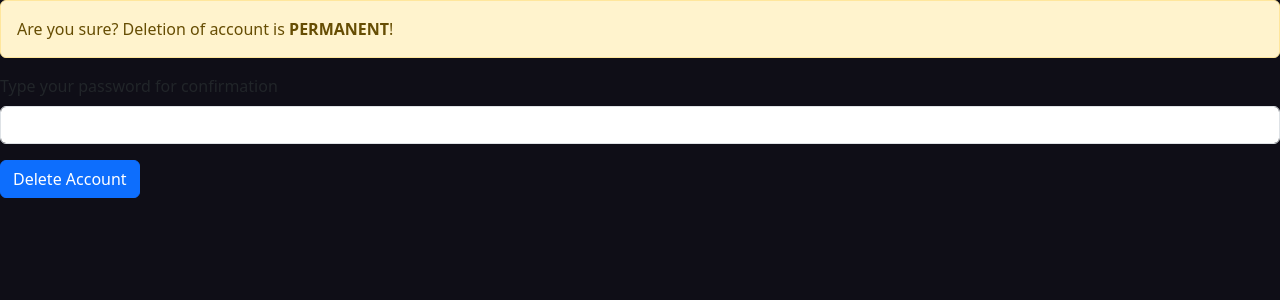
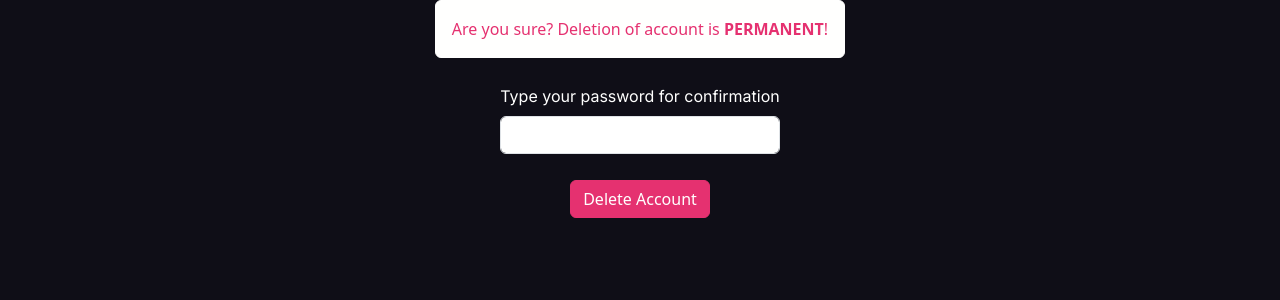
Before and after one commit to ReiNelku/FavHP, a Flask app: page /delete in a window 1280 px wide. Shown: the part 179-479 px from the top of the page. Run offline with Flask 3, Linux system fonts and the light colour scheme; a user stored in the database is signed in; some libraries are stand-ins or nearby versions.

Commit message:
Update style of forms

```diff
--- a/static/styles.css
+++ b/static/styles.css
@@ -25,3 +25,52 @@ h1 {
     padding-bottom: 5px;
     border-bottom: 2px solid #e53170;
 }
+
+.form {
+    display: flex;
+    flex-direction: column;
+    gap: 10px;
+    align-items: center;
+}
+
+.mb-3 {
+    color: #fffffe;
+    font-family: "Inter";
+}
+
+a {
+    color: #ff8906;
+}
+
+.alert-warning {
+    --bs-alert-color: #e53170;
+    --bs-alert-bg:  #fffffe;
+    --bs-alert-border-color: #fffffe;
+}
+
+.btn-primary {
+    --bs-btn-color: #fffffe;
+    --bs-btn-bg: #ff8906;
+    --bs-btn-border-color: #ff8906;
+    --bs-btn-hover-color: #fffffe;
+    --bs-btn-hover-bg: #f25f4c;
+    --bs-btn-hover-border-color: #f25f4c;
+    --bs-btn-active-color: #fffffe;
+    --bs-btn-active-bg: #f25f4c;
+    --bs-btn-active-border-color: #f25f4c;
+    --bs-btn-disabled-bg: #f25f4c;
+    --bs-btn-disabled-border-color: #f25f4c;
+}
+
+.btn-danger {
+    --bs-btn-color: #fffffe;
+    --bs-btn-bg: #e53170;
+    --bs-btn-border-color: #e53170;
+    --bs-btn-hover-bg: #f25f4c;
+    --bs-btn-hover-border-color: #f25f4c;
+    --bs-btn-active-color: #fffffe;
+    --bs-btn-active-bg: #f25f4c;
+    --bs-btn-active-border-color: #f25f4c;
+    --bs-btn-disabled-bg: #f25f4c;
+    --bs-btn-disabled-border-color: #f25f4c;
+}
--- a/templates/delete.html
+++ b/templates/delete.html
@@ -5,14 +5,14 @@
 {% endblock %}
 
 {% block main %}
-    <div class="alert alert-warning" role="alert">
-        Are you sure? Deletion of account is <strong>PERMANENT</strong>!
-    </div>
-    <form action="/delete" method="post">
+    <form action="/delete" class="form" method="post">
+        <div class="alert alert-warning" role="alert">
+            Are you sure? Deletion of account is <strong>PERMANENT</strong>!
+        </div>
         <div class="mb-3">
             <label for="password" class="form-label">Type your password for confirmation</label>
             <input type="password" id="password" class="form-control" name="password">
         </div>
-        <button class="btn btn-primary" type="submit">Delete Account</button>
+        <button class="btn btn-danger" type="submit">Delete Account</button>
     </form>
 {% endblock %}
--- a/templates/login.html
+++ b/templates/login.html
@@ -5,7 +5,7 @@
 {% endblock %}
 
 {% block main %}
-    <form action="/login" method="post">
+    <form action="/login" class="form" method="post">
         <div class="mb-3">
             <label for="namemail" class="form-label">Username or E-mail</label>
             <input type="text" class="form-control" id="namemail" name="namemail">
--- a/templates/password.html
+++ b/templates/password.html
@@ -5,7 +5,7 @@
 {% endblock %}
 
 {% block main %}
-    <form action="/password" method="post">
+    <form action="/password" class="form" method="post">
         <div class="mb-3">
             <label for="current" class="form-label">Current Password</label>
             <input type="password" class="form-control" id="current" name="current">
--- a/templates/register.html
+++ b/templates/register.html
@@ -5,7 +5,7 @@
 {% endblock %}
 
 {% block main %}
-    <form action="/register" method="post">
+    <form action="/register" class="form" method="post">
         <div class="mb-3">
             <label for="username" class="form-label">Username</label>
             <input type="text" class="form-control" id="username" name="username">
```
